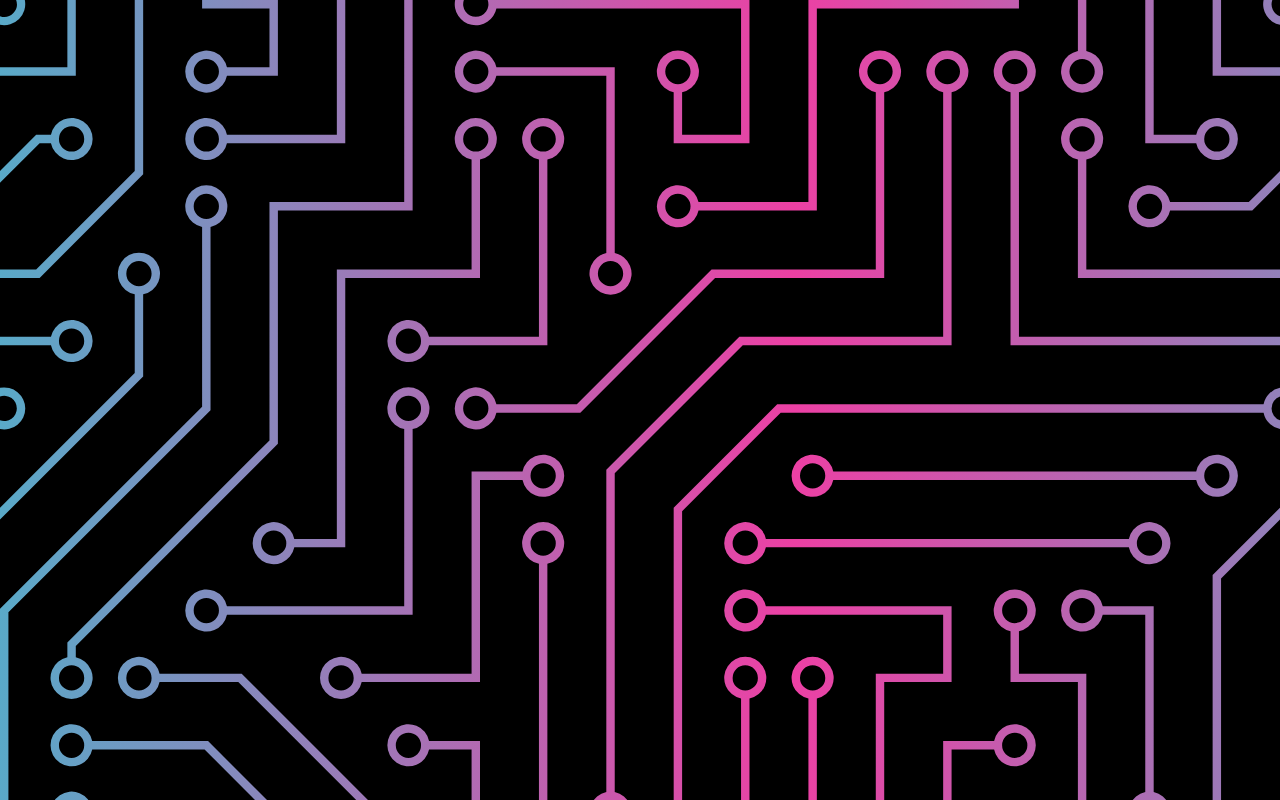
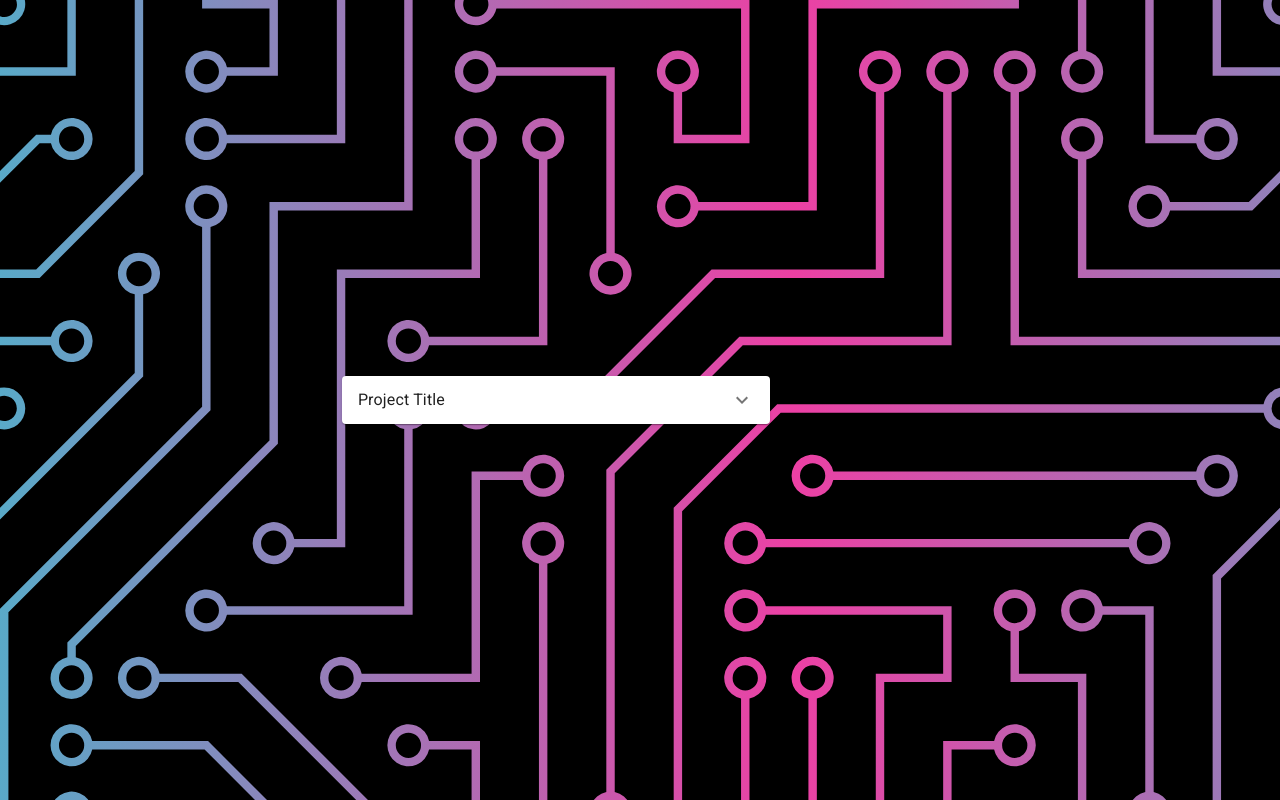
Before and after one commit to procrastian/Ian-Grantham-Portfolio, a React (Create React App) app: page / in a window 1280 px wide. Shown: the top 800 px of the page. Built offline with nearby package versions, Linux system fonts and the light colour scheme.

Commit message:
components moved in front of background effect

```diff
--- a/src/Components/App/App.css
+++ b/src/Components/App/App.css
@@ -17,7 +17,6 @@
 }
 
 body {
-  z-index: 1;
   animation: background-pan 10s linear infinite;
   background: linear-gradient(to right, var(--g1), var(--g2), var(--g1));
   background-size: 200%;
@@ -30,3 +29,11 @@ body {
   min-height: 100vh;
   min-width: 100vw;
 }
+
+.content {
+  height: 100%;
+  top: 0;
+  left: 20%;
+  justify-content: center;
+  align-items: center;
+}
--- a/src/Components/App/App.js
+++ b/src/Components/App/App.js
@@ -1,13 +1,18 @@
 import Container from "@mui/material/Container";
 import BasicAccordion from "../Accordion/Accordion.js";
 import "./App.css";
-import ButtonAppBar from "../AppBar/AppBar.js";
+// import ButtonAppBar from "../AppBar/AppBar.js";
 import { ThemeProvider, createTheme } from "@mui/material/styles";
 import Background from "../Background/Background.js";
+import { Box } from "@mui/material";
 
 const theme = createTheme({
   palette: {
     // mode: "dark"
+  },
+  zIndex: {
+    pattern: 1050,
+    content: 1000,
   },
 });
 
@@ -15,9 +20,16 @@ function App() {
   return (
     <ThemeProvider theme={theme}>
       <div className="App">
-        <Background />
-        <ButtonAppBar></ButtonAppBar>
-        <Container maxWidth="sm">
+        <Background zIndex sx={{zIndex: "pattern", position: 'absolute'}}>
+
+        </Background>
+        {/* <ButtonAppBar></ButtonAppBar> */}
+        <Container
+          maxWidth="sm"
+          className="content"
+          zIndex
+          sx={{ zIndex: "content", position: "absolute", display: "flex" }}
+        >
           <BasicAccordion />
         </Container>
       </div>
```
